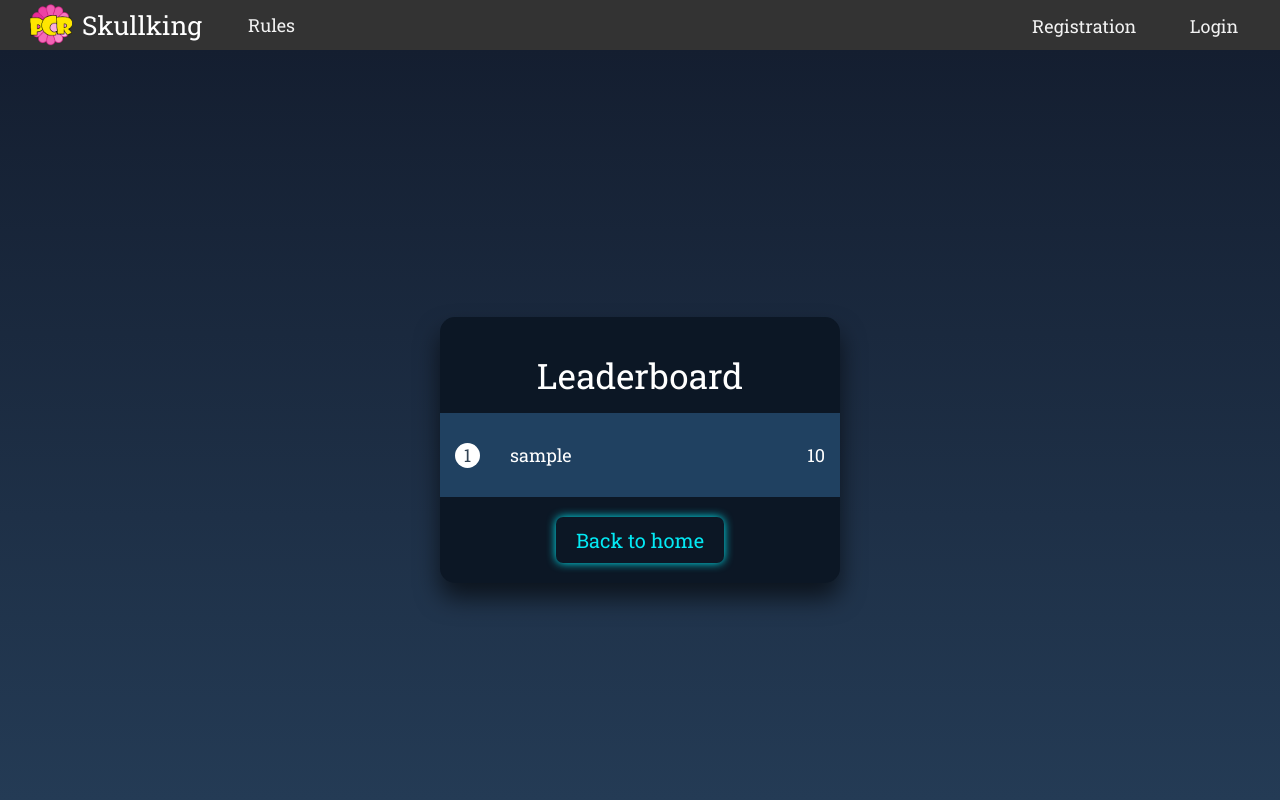
After one commit to Sydnec/skullking, a Django app: template myapp/templates/myapp/scoreboard.html in a window 1280 px wide. The commit adds this page. Run offline with Django 3.2, Linux system fonts and the light colour scheme; the template is opened without the code that fills it: values that come from a table or form of the project are taken from there, others are empty; tables that the repository leaves empty hold one stand-in row (values such as "Sample post"); some libraries are stand-ins or nearby versions; some web fonts are replaced.

Commit message:
Adding leaderboard

```diff
--- a/myapp/static/myapp/style.css
+++ b/myapp/static/myapp/style.css
@@ -143,6 +143,15 @@ button:hover {
 	font-size: 26px;
 	text-align: center;
 	padding: 0px 10px;
+}
+#rules {
+	color: #f2f2f2;
+	text-align: center;
+	padding: 14px 16px;
+	margin: 0px 20px;
+}
+#rules:hover {
+	background-color: #222;
 }
 /* TODO Log button */
 .navbar-right {
@@ -380,6 +389,7 @@ button:hover {
 	right: 0;
 	bottom: 0;
 	margin: 10px;
+	text-align: right;
 }
 .on-gameboard {
 	position: absolute;
@@ -433,7 +443,8 @@ button:hover {
 	align-items: center;
 	box-shadow: none;
 }
-#toggleHierachie:hover, #toggleHierachie.active {
+#toggleHierachie:hover,
+#toggleHierachie.active {
 	box-shadow: 0 0 10px white;
 }
 #hierarchie-memo {
@@ -486,7 +497,7 @@ button:hover {
 	padding: 0;
 }
 .player-card.overlap {
-	margin-left: calc(max(11vh, 80px) * -125/200);
+	margin-left: calc(max(11vh, 80px) * -125 / 200);
 }
 .player-hand {
 	position: absolute;
@@ -559,3 +570,82 @@ button:hover {
 #message-box ul {
 	overflow: scroll;
 }
+/* TODO Leaderboard */
+.leaderboard {
+	background-color: #0c1725;
+	color: #eee;
+	width: 400px;
+	padding: 20px 0px;
+	text-align: left;
+	display: inline-block;
+	vertical-align: middle;
+	border-radius: 15px;
+}
+.leaderboard h2 {
+	padding: 15px 0;
+	margin: 0;
+	text-align: center;
+}
+.leaderboard ul {
+	list-style-type: none;
+	margin: 0;
+	padding: 0;
+}
+.leaderboard ul li {
+	counter-increment: leaderboard-num;
+	padding: 30px 70px;
+	position: relative;
+	transition-duration: 0.3s;
+}
+.leaderboard ul li::before {
+	content: counter(leaderboard-num);
+	display: block;
+	border-radius: 50%;
+	width: 25px;
+	height: 25px;
+	background-color: white;
+	color: #345;
+	text-align: center;
+	position: absolute;
+	left: 15px;
+}
+.leaderboard ul li:nth-of-type(1) {
+	background-color: #204161;
+}
+.leaderboard ul li:nth-of-type(2) {
+	background-color: #1e3c59;
+}
+.leaderboard ul li:nth-of-type(3) {
+	background-color: #1b3652;
+}
+.leaderboard ul li:nth-of-type(4) {
+	background-color: #19314a;
+}
+.leaderboard ul li:nth-of-type(5) {
+	background-color: #162c42;
+}
+.leaderboard ul li:nth-of-type(6) {
+	background-color: #14273b;
+}
+.leaderboard ul li:nth-of-type(7) {
+	background-color: #112234;
+}
+.leaderboard ul li:nth-of-type(8) {
+	background-color: #0f1d2d;
+}
+
+.leaderboard ul li .score {
+	position: absolute;
+	right: 15px;
+}
+.leaderboard ul li:hover {
+	transform: scale(1.1);
+}
+.leaderboard ul:hover li:not(:hover) {
+	opacity: 0.3;
+}
+.leaderboard-footer {
+	width: 100%;
+	text-align: center;
+	margin-top: 20px;
+}
--- a/myapp/templates/myapp/base.html
+++ b/myapp/templates/myapp/base.html
@@ -35,15 +35,21 @@
 					/>
 					<p>Skullking</p>
 				</a>
+				<a
+					id="rules"
+					href="https://www.play-in.com/pdf/rules_games/skull_king_regles_fr.pdf"
+					target="_blank"
+					>Rules</a
+				>
 			</div>
 			<div class="navbar-right">
 				<!-- show registration only if user is not yet authenticated -->
 				{% if not user.is_authenticated %}
 				<ul class="navbar-nav">
 					<li class="active">
-						<a id="register-button" href="{% url 'register' %}"
-							>Registration</a
-						>
+						<a id="register-button" href="{% url 'register' %}">
+							Registration
+						</a>
 					</li>
 				</ul>
 				{% endif %}
@@ -70,8 +76,6 @@
 		</nav>
 
 		<script src="https://cdnjs.cloudflare.com/ajax/libs/reconnecting-websocket/1.0.0/reconnecting-websocket.min.js"></script>
-		<div id="content">
-			{% block content %}{% endblock %}
-		</div>
+		<div id="content">{% block content %}{% endblock %}</div>
 	</body>
 </html>
--- /dev/null
+++ b/myapp/templates/myapp/scoreboard.html
@@ -0,0 +1,22 @@
+<!-- myapp/templates/myapp/scoreboard.html -->
+
+{% extends "myapp/base.html" %} {% block content %} {% load static %}
+<div class="leaderboard frame">
+	<h2>Leaderboard</h2>
+	<ul>
+		{% for player in players %}
+		<li class="name">
+			{{ player.user.username }}<span class="score"
+				>{{ player.score }}</span
+			>
+		</li>
+		{% endfor %}
+	</ul>
+	<div class="leaderboard-footer">
+		<a href="{% url 'home' %}"
+			><button>Back to home</button></a
+		>
+	</div>
+</div>
+
+{% endblock content %}
```
Also changed, not shown: myapp/templates/myapp/game.html (+9 -1 lines), myapp/views/game.py (+28 -20 lines), 1 other file.
